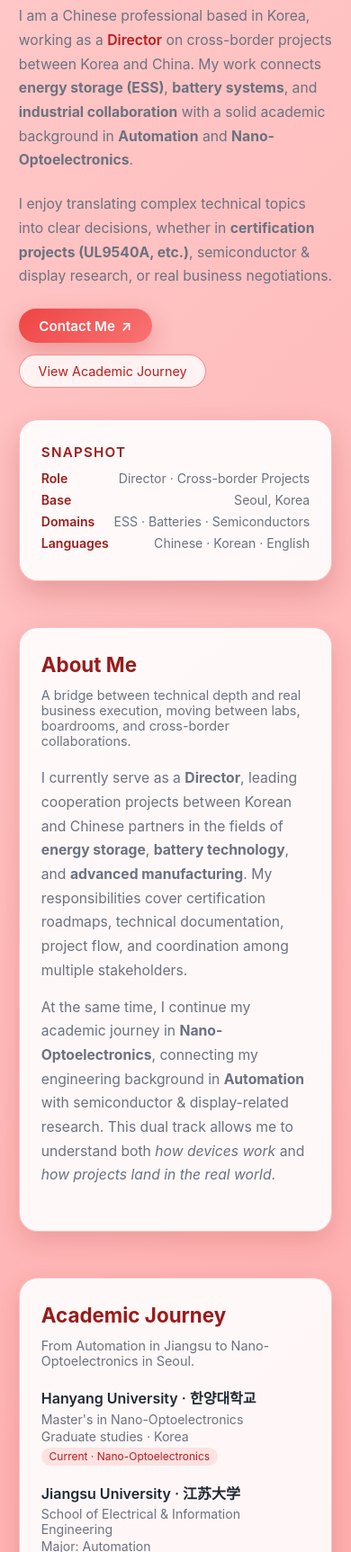
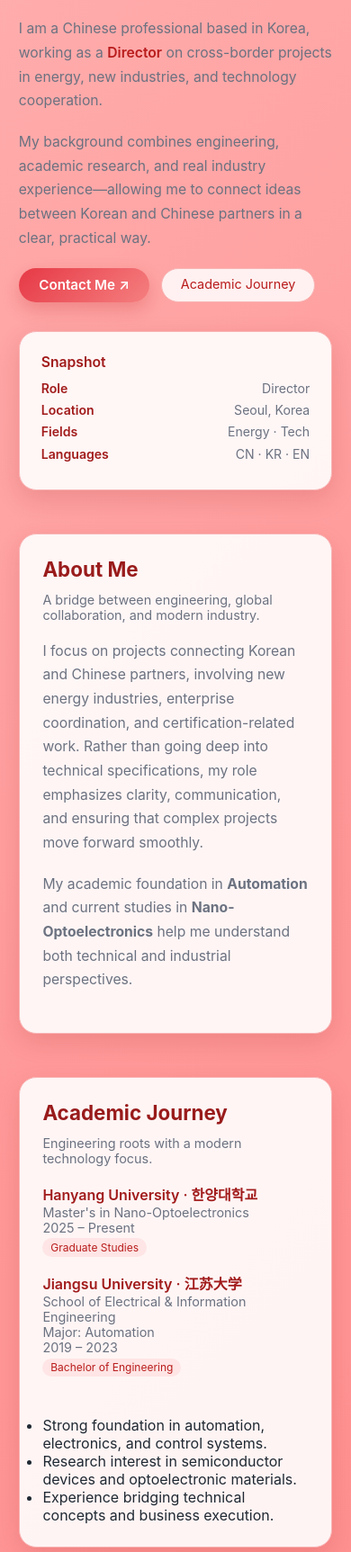
Before and after one commit to zhangjunhe029-prog/junhe.github.io, a plain HTML site: page index.html in a window 390 px wide. Shown: the part 275-2000 px from the top of the page at 90% size. Drawn offline with Linux system fonts and the light colour scheme.

Commit message:
Update2 index.html

```diff
--- a/index.html
+++ b/index.html
@@ -6,15 +6,14 @@
   <meta name="viewport" content="width=device-width, initial-scale=1.0" />
   <style>
     :root {
-      --bg-gradient-start: #ffe5e5;
-      --bg-gradient-mid: #ffb3b3;
-      --bg-gradient-end: #ff8c8c;
+      --bg-gradient-start: #ffcccc;
+      --bg-gradient-mid: #ff9999;
+      --bg-gradient-end: #ff7a7a;
       --card-bg: rgba(255, 255, 255, 0.9);
       --text-main: #1f2933;
       --text-sub: #6b7280;
-      --accent: #e63946;
-      --accent-soft: #ff9f9f;
-      --border-soft: #fcd5d5;
+      --accent: #c81e1e;
+      --border-soft: #f8b4b4;
     }
 
     * {
@@ -35,7 +34,7 @@
                   var(--bg-gradient-mid),
                   var(--bg-gradient-end));
       background-size: 200% 200%;
-      animation: gradientMove 18s ease infinite;
+      animation: gradientMove 16s ease infinite;
       color: var(--text-main);
     }
 
@@ -45,18 +44,13 @@
       100% { background-position: 0% 50%; }
     }
 
-    /* 顶部导航 */
     header {
       position: sticky;
       top: 0;
       z-index: 20;
-      backdrop-filter: blur(18px);
-      background: linear-gradient(
-        to bottom,
-        rgba(255, 255, 255, 0.95),
-        rgba(255, 255, 255, 0.85)
-      );
-      border-bottom: 1px solid rgba(255, 255, 255, 0.4);
+      backdrop-filter: blur(16px);
+      background: rgba(255, 255, 255, 0.9);
+      border-bottom: 1px solid rgba(255, 255, 255, 0.5);
     }
 
     .nav {
@@ -70,7 +64,7 @@
 
     .nav-left {
       font-weight: 700;
-      font-size: 1.05rem;
+      font-size: 1rem;
       letter-spacing: 0.05em;
       color: #b91c1c;
     }
@@ -82,29 +76,29 @@
       color: var(--text-sub);
       padding: 0.3rem 0.45rem;
       border-radius: 999px;
-      transition: all 0.2s ease;
+      transition: 0.2s ease;
     }
 
     .nav-right a:hover {
-      background: rgba(255, 255, 255, 0.9);
+      background: white;
       color: #b91c1c;
     }
 
-    /* 主内容布局 */
     main {
       max-width: 1040px;
       margin: 0 auto;
-      padding: 2.4rem 1.3rem 3.5rem;
+      padding: 2.2rem 1.3rem 3.5rem;
     }
 
     section {
-      margin-bottom: 3.2rem;
+      margin-bottom: 3rem;
     }
 
+    /* Hero Section */
     .hero {
       display: grid;
-      grid-template-columns: minmax(0, 3fr) minmax(0, 2.2fr);
-      gap: 2.2rem;
+      grid-template-columns: minmax(0, 3fr) minmax(0, 2.3fr);
+      gap: 2rem;
       align-items: center;
     }
 
@@ -124,14 +118,14 @@
       width: 8px;
       height: 8px;
       border-radius: 999px;
-      background: #e11d48;
+      background: #d11f3a;
       margin-right: 0.45rem;
     }
 
     h1 {
-      font-size: 2.3rem;
-      line-height: 1.2;
+      font-size: 2.25rem;
       margin-bottom: 0.5rem;
+      color: #991b1b;
     }
 
     .hero-subname {
@@ -144,7 +138,7 @@
       font-size: 0.98rem;
       line-height: 1.7;
       color: var(--text-sub);
-      margin-bottom: 1.4rem;
+      margin-bottom: 1.2rem;
     }
 
     .highlight {
@@ -152,7 +146,6 @@
       font-weight: 600;
     }
 
-    /* 现代按钮 */
     .hero-actions {
       display: flex;
       flex-wrap: wrap;
@@ -162,61 +155,48 @@
     .btn-primary {
       padding: 0.6rem 1.4rem;
       border-radius: 999px;
-      border: none;
-      background: linear-gradient(135deg, #ef4444, #f97373);
-      color: #fff;
+      background: linear-gradient(135deg, #e63946, #f57f7f);
+      color: #ffffff;
       font-size: 0.95rem;
       font-weight: 600;
-      cursor: pointer;
-      box-shadow: 0 10px 25px rgba(185, 28, 28, 0.25);
-      display: inline-flex;
-      align-items: center;
-      gap: 0.4rem;
-      transition: transform 0.15s ease, box-shadow 0.15s ease, filter 0.15s ease;
       text-decoration: none;
+      box-shadow: 0 8px 20px rgba(185, 28, 28, 0.23);
+      transition: 0.15s ease;
     }
 
     .btn-primary:hover {
-      transform: translateY(-1px);
+      transform: translateY(-2px);
       filter: brightness(1.05);
-      box-shadow: 0 14px 30px rgba(185, 28, 28, 0.3);
     }
 
     .btn-ghost {
       padding: 0.55rem 1.3rem;
       border-radius: 999px;
-      border: 1px solid rgba(248, 113, 113, 0.8);
-      background: rgba(255, 255, 255, 0.8);
+      border: 1px solid #f8b4b4;
+      background: rgba(255, 255, 255, 0.85);
       color: #b91c1c;
+      text-decoration: none;
       font-size: 0.9rem;
-      cursor: pointer;
-      display: inline-flex;
-      align-items: center;
-      gap: 0.4rem;
-      transition: all 0.15s ease;
-      text-decoration: none;
+      transition: 0.15s ease;
     }
 
     .btn-ghost:hover {
-      background: #fee2e2;
-      border-color: #fb7185;
+      background: #ffe5e5;
     }
 
     .hero-card {
       background: var(--card-bg);
-      border-radius: 1.3rem;
-      padding: 1.6rem 1.5rem;
-      box-shadow: 0 14px 32px rgba(148, 27, 27, 0.22);
-      border: 1px solid rgba(248, 180, 180, 0.9);
+      border-radius: 1.2rem;
+      padding: 1.5rem;
+      box-shadow: 0 10px 28px rgba(148, 27, 27, 0.16);
+      border: 1px solid var(--border-soft);
     }
 
     .hero-card-title {
-      font-size: 0.95rem;
+      font-size: 0.98rem;
       font-weight: 600;
       margin-bottom: 0.7rem;
-      color: #9b1c1c;
-      text-transform: uppercase;
-      letter-spacing: 0.08em;
+      color: #a11b1b;
     }
 
     .hero-card-row {
@@ -229,17 +209,16 @@
 
     .hero-card-label {
       font-weight: 600;
-      color: #9b1c1c;
-      margin-right: 0.6rem;
+      color: #a11b1b;
     }
 
-    /* 通用卡片布局 */
+    /* Section card */
     .section-card {
       background: var(--card-bg);
-      border-radius: 1.3rem;
-      padding: 1.7rem 1.5rem 1.6rem;
-      box-shadow: 0 10px 26px rgba(148, 27, 27, 0.16);
-      border: 1px solid rgba(248, 180, 180, 0.8);
+      border-radius: 1.2rem;
+      padding: 1.6rem;
+      box-shadow: 0 10px 26px rgba(148, 27, 27, 0.14);
+      border: 1px solid var(--border-soft);
     }
 
     .section-title {
@@ -251,114 +230,54 @@
     .section-subtitle {
       font-size: 0.9rem;
       color: var(--text-sub);
-      margin-bottom: 1.3rem;
+      margin-bottom: 1.2rem;
     }
 
     .two-column {
       display: grid;
       grid-template-columns: minmax(0, 1.1fr) minmax(0, 1.3fr);
-      gap: 1.7rem;
+      gap: 1.6rem;
     }
 
-    .edu-item {
-      margin-bottom: 1.1rem;
-    }
-
-    .edu-school {
-      font-weight: 600;
-      margin-bottom: 0.2rem;
-    }
-
-    .edu-meta {
-      font-size: 0.88rem;
-      color: var(--text-sub);
-      margin-bottom: 0.15rem;
-    }
-
+    /* Education */
+    .edu-item { margin-bottom: 1.1rem; }
+    .edu-school { font-weight: 600; color: #a11b1b; }
+    .edu-meta { font-size: 0.9rem; color: var(--text-sub); }
     .edu-tag {
       display: inline-block;
-      padding: 0.16rem 0.55rem;
+      padding: 0.18rem 0.55rem;
       border-radius: 999px;
-      background: #fee2e2;
+      background: #ffe5e5;
+      color: #b91c1c;
       font-size: 0.75rem;
-      color: #b91c1c;
-      margin-top: 0.1rem;
-    }
-
-    ul {
-      list-style: none;
-    }
-
-    .list-dot li {
-      position: relative;
-      padding-left: 1.1rem;
-      margin-bottom: 0.55rem;
-      font-size: 0.92rem;
-      color: var(--text-sub);
-    }
-
-    .list-dot li::before {
-      content: "";
-      position: absolute;
-      left: 0.3rem;
-      top: 0.45rem;
-      width: 6px;
-      height: 6px;
-      border-radius: 999px;
-      background: #f97373;
+      margin-top: 0.2rem;
     }
 
     /* Contact */
     .contact-grid {
       display: grid;
-      grid-template-columns: minmax(0, 1.4fr) minmax(0, 1.1fr);
-      gap: 1.6rem;
+      grid-template-columns: 1fr 1fr;
+      gap: 1.4rem;
     }
-
-    .contact-line {
-      font-size: 0.95rem;
-      margin-bottom: 0.5rem;
-    }
-
-    .contact-label {
-      font-weight: 600;
-      color: #9b1c1c;
-      margin-right: 0.4rem;
-    }
-
-    a {
-      color: #b91c1c;
-      text-decoration: none;
-    }
-
-    a:hover {
-      text-decoration: underline;
-    }
+    .contact-line { font-size: 0.95rem; margin-bottom: 0.5rem; }
+    .contact-label { font-weight: 600; color: #a11b1b; margin-right: 0.4rem; }
 
     footer {
       text-align: center;
       font-size: 0.8rem;
       color: var(--text-sub);
-      padding: 1rem 0 0.5rem;
+      margin-top: 2rem;
     }
 
     @media (max-width: 860px) {
-      .hero {
-        grid-template-columns: minmax(0, 1fr);
+      .hero, .two-column, .contact-grid {
+        grid-template-columns: 1fr;
       }
-      .two-column,
-      .contact-grid {
-        grid-template-columns: minmax(0, 1fr);
-      }
-      main {
-        padding-top: 1.6rem;
-      }
-      h1 {
-        font-size: 1.8rem;
-      }
+      h1 { font-size: 1.9rem; }
     }
   </style>
 </head>
+
 <body>
 
 <header>
@@ -374,58 +293,47 @@
 </header>
 
 <main>
-  <!-- Hero Section -->
-  <section id="top">
+
+  <!-- Hero -->
+  <section>
     <div class="hero">
       <div>
         <div class="badge">
           <div class="badge-dot"></div>
-          Director · Energy & Semiconductor · Cross-border Collaboration
+          Director · Energy · Cross-border Collaboration
         </div>
+
         <h1>Junhe Zhang · 장준혁 · 张峻赫</h1>
+
         <div class="hero-subname">
-          Director · Business & Technology Coordinator · <span class="highlight">ESS & Nano-Optoelectronics</span>
+          Director · Business & Technology Coordinator ·
+          <span class="highlight">Energy & Semiconductor</span>
         </div>
+
         <p class="hero-text">
-          I am a Chinese professional based in Korea, working as a <span class="highlight">Director</span> on
-          cross-border projects between Korea and China. My work connects <strong>energy storage (ESS)</strong>,
-          <strong>battery systems</strong>, and <strong>industrial collaboration</strong> with a solid academic
-          background in <strong>Automation</strong> and <strong>Nano-Optoelectronics</strong>.
+          I am a Chinese professional based in Korea, working as a
+          <span class="highlight">Director</span> on cross-border projects in
+          energy, new industries, and technology cooperation.
         </p>
+
         <p class="hero-text">
-          I enjoy translating complex technical topics into clear decisions, whether in
-          <strong>certification projects (UL9540A, etc.)</strong>, semiconductor & display research, or
-          real business negotiations.
+          My background combines engineering, academic research, and real industry
+          experience—allowing me to connect ideas between Korean and Chinese partners
+          in a clear, practical way.
         </p>
+
         <div class="hero-actions">
-          <a class="btn-primary" href="#contact">
-            Contact Me
-            <span>↗</span>
-          </a>
-          <a class="btn-ghost" href="#journey">
-            View Academic Journey
-          </a>
+          <a class="btn-primary" href="#contact">Contact Me ↗</a>
+          <a class="btn-ghost" href="#journey">Academic Journey</a>
         </div>
       </div>
 
       <aside class="hero-card">
         <div class="hero-card-title">Snapshot</div>
-        <div class="hero-card-row">
-          <span class="hero-card-label">Role</span>
-          <span>Director · Cross-border Projects</span>
-        </div>
-        <div class="hero-card-row">
-          <span class="hero-card-label">Base</span>
-          <span>Seoul, Korea</span>
-        </div>
-        <div class="hero-card-row">
-          <span class="hero-card-label">Domains</span>
-          <span>ESS · Batteries · Semiconductors</span>
-        </div>
-        <div class="hero-card-row">
-          <span class="hero-card-label">Languages</span>
-          <span>Chinese · Korean · English</span>
-        </div>
+        <div class="hero-card-row"><span class="hero-card-label">Role</span><span>Director</span></div>
+        <div class="hero-card-row"><span class="hero-card-label">Location</span><span>Seoul, Korea</span></div>
+        <div class="hero-card-row"><span class="hero-card-label">Fields</span><span>Energy · Tech</span></div>
+        <div class="hero-card-row"><span class="hero-card-label">Languages</span><span>CN · KR · EN</span></div>
       </aside>
     </div>
   </section>
@@ -435,108 +343,77 @@
     <div class="section-card">
       <h2 class="section-title">About Me</h2>
       <p class="section-subtitle">
-        A bridge between technical depth and real business execution, moving between labs, boardrooms,
-        and cross-border collaborations.
+        A bridge between engineering, global collaboration, and modern industry.
       </p>
-      <p class="hero-text" style="margin-bottom:0.9rem;">
-        I currently serve as a <strong>Director</strong>, leading cooperation projects between Korean and
-        Chinese partners in the fields of <strong>energy storage</strong>, <strong>battery technology</strong>,
-        and <strong>advanced manufacturing</strong>. My responsibilities cover certification roadmaps,
-        technical documentation, project flow, and coordination among multiple stakeholders.
+
+      <p class="hero-text">
+        I focus on projects connecting Korean and Chinese partners, involving
+        new energy industries, enterprise coordination, and certification-related work.
+        Rather than going deep into technical specifications, my role emphasizes clarity,
+        communication, and ensuring that complex projects move forward smoothly.
       </p>
+
       <p class="hero-text">
-        At the same time, I continue my academic journey in <strong>Nano-Optoelectronics</strong>,
-        connecting my engineering background in <strong>Automation</strong> with semiconductor & display-related
-        research. This dual track allows me to understand both <em>how devices work</em> and
-        <em>how projects land in the real world</em>.
+        My academic foundation in <strong>Automation</strong> and current studies in
+        <strong>Nano-Optoelectronics</strong> help me understand both technical and industrial perspectives.
       </p>
     </div>
   </section>
 
-  <!-- Academic Journey -->
+  <!-- Academic -->
   <section id="journey">
     <div class="section-card">
       <h2 class="section-title">Academic Journey</h2>
-      <p class="section-subtitle">
-        From Automation in Jiangsu to Nano-Optoelectronics in Seoul.
-      </p>
+      <p class="section-subtitle">Engineering roots with a modern technology focus.</p>
 
       <div class="two-column">
         <div>
           <div class="edu-item">
             <div class="edu-school">Hanyang University · 한양대학교</div>
             <div class="edu-meta">Master's in Nano-Optoelectronics</div>
-            <div class="edu-meta">Graduate studies · Korea</div>
-            <span class="edu-tag">Current · Nano-Optoelectronics</span>
+            <div class="edu-meta">2025 – Present</div>
+            <span class="edu-tag">Graduate Studies</span>
           </div>
 
           <div class="edu-item">
             <div class="edu-school">Jiangsu University · 江苏大学</div>
             <div class="edu-meta">School of Electrical & Information Engineering</div>
             <div class="edu-meta">Major: Automation</div>
-            <span class="edu-tag">B.Eng · Automation</span>
+            <div class="edu-meta">2019 – 2023</div>
+            <span class="edu-tag">Bachelor of Engineering</span>
           </div>
         </div>
 
         <div>
           <ul class="list-dot">
-            <li>
-              Coursework & research in <strong>semiconductors, display, and device physics</strong>,
-              with hands-on experience in thin-film deposition and characterization.
-            </li>
-            <li>
-              Background in <strong>control systems, electronics, and information engineering</strong>,
-              forming a strong base for both hardware understanding and system-level thinking.
-            </li>
-            <li>
-              Continuous self-learning across <strong>energy storage, certification standards,
-              and industrial project management</strong>.
-            </li>
+            <li>Strong foundation in automation, electronics, and control systems.</li>
+            <li>Research interest in semiconductor devices and optoelectronic materials.</li>
+            <li>Experience bridging technical concepts and business execution.</li>
           </ul>
         </div>
       </div>
     </div>
   </section>
 
-  <!-- Work / Projects -->
+  <!-- Work -->
   <section id="work">
     <div class="section-card">
-      <h2 class="section-title">Selected Work Focus</h2>
-      <p class="section-subtitle">
-        Where engineering, policy, and real business meet.
-      </p>
+      <h2 class="section-title">Work Focus</h2>
+      <p class="section-subtitle">Clear communication, structured execution, and cross-border cooperation.</p>
 
       <div class="two-column">
         <div>
           <ul class="list-dot">
-            <li>
-              Leading <strong>ESS & battery certification</strong> projects (e.g. UL9540A and related standards),
-              coordinating between Chinese manufacturers, Korean integrators, and global labs.
-            </li>
-            <li>
-              Managing <strong>technical documents, test samples, and schedules</strong> to keep complex
-              cross-border projects moving smoothly.
-            </li>
-            <li>
-              Translating technical details across <strong>Chinese, Korean, and English</strong>,
-              helping engineering teams and decision-makers stay aligned.
-            </li>
+            <li>Coordinating industry cooperation between Korean and Chinese partners.</li>
+            <li>Supporting certification-related project workflows and documentation.</li>
+            <li>Communicating technical concepts in a simple, structured way.</li>
           </ul>
         </div>
         <div>
           <ul class="list-dot">
-            <li>
-              Exploring how <strong>Nano-Optoelectronics & semiconductor technologies</strong> connect with
-              real industrial needs in Korea and China.
-            </li>
-            <li>
-              Designing clear narratives, presentations, and documents that help
-              <strong>governments, companies, and partners</strong> understand why a project matters.
-            </li>
-            <li>
-              Building a personal path that combines <strong>engineering depth, cross-cultural
-              communication, and strategic project management</strong>.
-            </li>
+            <li>Experience in energy-related industry operations and strategy.</li>
+            <li>Helping teams in different countries align toward common goals.</li>
+            <li>Developing long-term insight into new energy, semiconductors, and emerging technologies.</li>
           </ul>
         </div>
       </div>
@@ -547,39 +424,35 @@
   <section id="contact">
     <div class="section-card">
       <h2 class="section-title">Contact</h2>
-      <p class="section-subtitle">
-        Feel free to reach out for collaboration, discussion, or just a good conversation.
-      </p>
+      <p class="section-subtitle">Available for collaboration and discussion.</p>
 
       <div class="contact-grid">
         <div>
           <div class="contact-line">
-            <span class="contact-label">Email</span>
+            <span class="contact-label">Email:</span>
             <a href="mailto:zhangjunhe029@gmail.com">zhangjunhe029@gmail.com</a>
           </div>
+
           <div class="contact-line">
-            <span class="contact-label">Phone (KR)</span>
-            <a href="tel:+821021655870">+82 010-2165-5870</a> · Korea
+            <span class="contact-label">Phone (KR):</span>
+            <a href="tel:+821021655870">+82 010-2165-5870</a>
+          </div>
+
+          <div class="contact-line">
+            <span class="contact-label">Phone (CN):</span>
+            <a href="tel:+8618404336668">+86 184-0433-6668</a>
+          </div>
+        </div>
+
+        <div>
+          <div class="contact-line">
+            <span class="contact-label">Location:</span>
+            Seoul, Korea
           </div>
           <div class="contact-line">
-            <span class="contact-label">Phone (CN)</span>
-            <a href="tel:+8618404336668">+86 184-0433-6668</a> · China
-          </div>
-        </div>
-        <div>
-          <div class="contact-line">
-            <span class="contact-label">WeChat</span>
+            <span class="contact-label">WeChat:</span>
             your-wechat-id
           </div>
-          <div class="contact-line">
-            <span class="contact-label">Location</span>
-            Seoul, Republic of Korea
-          </div>
-          <p style="font-size:0.85rem;color:var(--text-sub);margin-top:0.6rem;">
-            If you visit this page from a mobile phone, the design stays responsive and readable.
-            The goal is simple: a clean, modern card-style profile that can be shared with professors,
-            partners, or friends.
-          </p>
         </div>
       </div>
     </div>
@@ -588,6 +461,7 @@
   <footer>
     © 2025 Junhe Zhang · 장준혁 · 张峻赫. All rights reserved.
   </footer>
+
 </main>
 
 </body>
```
